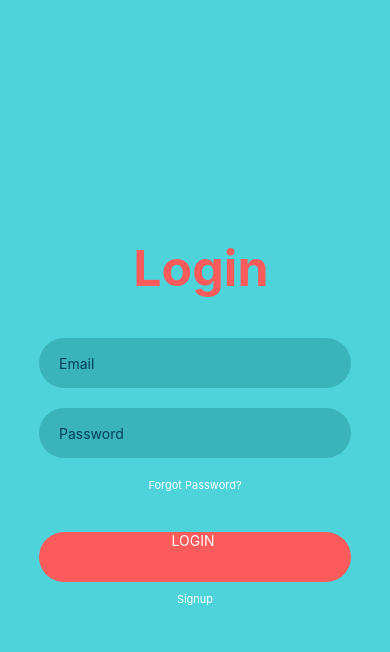
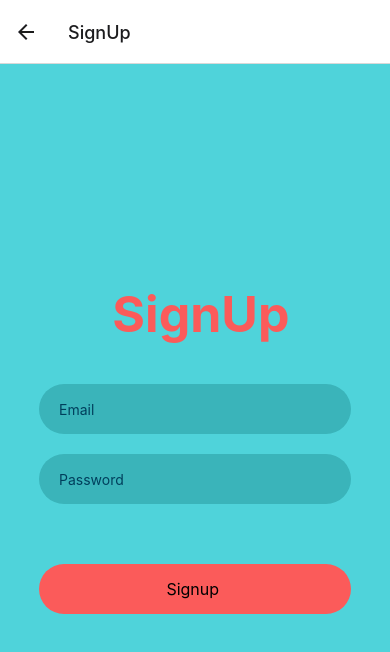
Before and after one commit to harshaSenaratne/zeeds-mobile, a React Native app: screen /SignUp in a window 390 px wide. Shown: the top 652 px of the page. Built offline with nearby package versions, Linux system fonts and the light colour scheme; no server answers.

Commit message:
Firebase integration complete

```diff
--- a/App.tsx
+++ b/App.tsx
@@ -1,21 +1,8 @@
-import { StatusBar } from 'expo-status-bar';
-import { StyleSheet, Text, View } from 'react-native';
-import Login from './src/screens/Login'
+import './src/config/firebase';
+import RootNavigation from './src/navigation';
+
 export default function App() {
   return (
-    <Login/>
-    // <View style={styles.container}>
-    //   <Text>Open up App.tsx to start working on your app!</Text>
-    //   <StatusBar style="auto" />
-    // </View>
+    <RootNavigation/>
   );
 }
-
-const styles = StyleSheet.create({
-  container: {
-    flex: 1,
-    backgroundColor: '#fff',
-    alignItems: 'center',
-    justifyContent: 'center',
-  },
-});
--- /dev/null
+++ b/metro.config.js
@@ -0,0 +1,6 @@
+const { getDefaultConfig } = require('@expo/metro-config');
+
+const defaultConfig = getDefaultConfig(__dirname);
+defaultConfig.resolver.assetExts.push('cjs');
+
+module.exports = defaultConfig;
--- /dev/null
+++ b/src/config/firebase.ts
@@ -0,0 +1,21 @@
+// Import the functions you need from the SDKs you need
+import { initializeApp } from "firebase/app";
+import 'firebase/auth';
+// TODO: Add SDKs for Firebase products that you want to use
+// https://firebase.google.com/docs/web/setup#available-libraries
+
+// Your web app's Firebase configuration
+// For Firebase JS SDK v7.20.0 and later, measurementId is optional
+const firebaseConfig = {
+  apiKey: "AIzaSyDTzIMv901rKwo6PTNB8X-zu7O3DOUNKFg",
+  authDomain: "zeeds-app-9c2fc.firebaseapp.com",
+  projectId: "zeeds-app-9c2fc",
+  storageBucket: "zeeds-app-9c2fc.appspot.com",
+  messagingSenderId: "976521892930",
+  appId: "1:976521892930:web:6e5b591a0ec2c8f69109db"
+}
+
+// Initialize Firebase
+const app = initializeApp(firebaseConfig);
+
+export default app;
--- /dev/null
+++ b/src/hooks/useAuth.ts
@@ -0,0 +1,26 @@
+import React, { useEffect } from "react";
+import { getAuth, onAuthStateChanged, User } from "firebase/auth";
+
+const auth = getAuth();
+
+export function useAuth() {
+  const [user, setUser] = React.useState<User>();
+
+  useEffect(() => {
+    const unsubscribeFromAuthStateChanged = onAuthStateChanged(auth, (user) => {
+      if (user) {
+
+        setUser(user);
+      } else {
+        // User is signed out
+        setUser(undefined);
+      }
+    });
+
+    return unsubscribeFromAuthStateChanged;
+  }, []);
+
+  return {
+    user,
+  };
+}
--- /dev/null
+++ b/src/navigation/authStack.tsx
@@ -0,0 +1,24 @@
+import React from 'react';
+import { NavigationContainer } from '@react-navigation/native';
+import { createStackNavigator } from '@react-navigation/stack';
+import Login from '../screens/Login';
+import SignUp from '../screens/SignUp';
+
+const Stack = createStackNavigator();
+
+export default function AuthStack() {
+  return (
+    <NavigationContainer>
+      <Stack.Navigator
+          screenOptions={{
+             cardStyle: {
+            backgroundColor: '#0e1529'
+          },
+          headerShown: true
+        }}>
+        <Stack.Screen name="Login" component={Login} />
+        <Stack.Screen name="SignUp" component={SignUp} />
+      </Stack.Navigator>
+    </NavigationContainer>
+  );
+}
--- /dev/null
+++ b/src/navigation/index.tsx
@@ -0,0 +1,11 @@
+import React from 'react';
+import { useAuth } from '../hooks/useAuth';
+import UserStack from './userStack';
+import AuthStack from './authStack';
+
+export default function RootNavigation() {
+   const { user } = useAuth();
+
+  return user ? <UserStack /> : <AuthStack />;
+  // return <UserStack />
+}
--- /dev/null
+++ b/src/navigation/userStack.tsx
@@ -0,0 +1,43 @@
+import React from "react";
+import { NavigationContainer } from "@react-navigation/native";
+import { createBottomTabNavigator } from "@react-navigation/bottom-tabs";
+import UpdateNumber from "../screens/UpdateNumber";
+import ViewNumber from "../screens/ViewNumber";
+
+const Tab = createBottomTabNavigator();
+
+export default function UserStack() {
+  return (
+    <NavigationContainer>
+      <Tab.Navigator
+        screenOptions={{
+          headerShown: false,
+          tabBarStyle: { backgroundColor: "#0e1529" },
+        }}
+        sceneContainerStyle={{ backgroundColor: "#0e1529" }}
+      >
+        <Tab.Screen
+          name="One"
+          component={ViewNumber}
+          options={{
+            tabBarShowLabel: true,
+          }}
+        />
+        <Tab.Screen
+          name="Two"
+          component={UpdateNumber}
+          options={{
+            tabBarShowLabel: true,
+          }}
+        />
+        <Tab.Screen
+          name="Three"
+          component={ViewNumber}
+          options={{
+            tabBarShowLabel: true,
+          }}
+        />
+      </Tab.Navigator>
+    </NavigationContainer>
+  );
+}
--- a/src/screens/Login.tsx
+++ b/src/screens/Login.tsx
@@ -6,7 +6,12 @@ import {
   TextInput,
   TouchableOpacity,
 } from "react-native";
-const Login = () => {
+import { getAuth, signInWithEmailAndPassword } from "firebase/auth";
+import { StackScreenProps } from "@react-navigation/stack";
+
+const auth = getAuth();
+
+const Login = ({navigation}:any) => {
   const onPressLogin = () => {
     // Do something about login operation
   };
@@ -14,21 +19,44 @@ const Login = () => {
     // Do something about forgot password operation
   };
   const onPressSignUp = () => {
-    // Do something about signup operation
+    navigation.navigate('SignUp')
   };
-  const [state, setState] = useState({
+  const [value, setValue] = useState({
     email: "",
     password: "",
+    error: "",
   });
+
+
+  async function signIn() {
+    if (value.email === "" || value.password === "") {
+      setValue({
+        ...value,
+        error: "Email and password are mandatory.",
+      });
+      return;
+    }
+
+    try {
+      await signInWithEmailAndPassword(auth, value.email, value.password);
+    } catch (error) {
+      setValue({
+        ...value,
+        error: error.message,
+      });
+    }
+  }
+
   return (
     <View style={styles.container}>
       <Text style={styles.title}> Login</Text>
       <View style={styles.inputView}>
         <TextInput
           style={styles.inputText}
+          value={value.email}
           placeholder="Email"
           placeholderTextColor="#003f5c"
-          onChangeText={(text) => setState({ email: text })}
+          onChangeText={(text) => setValue({ ...value, email: text })}
         />
       </View>
       <View style={styles.inputView}>
@@ -37,14 +65,11 @@ const Login = () => {
           secureTextEntry
           placeholder="Password"
           placeholderTextColor="#003f5c"
-          onChangeText={(text) => setState({ password: text })}
+          onChangeText={(text) => setValue({ ...value, password: text })}
         />
       </View>
-      <TouchableOpacity onPress={onPressForgotPassword}>
-        <Text style={styles.forgotAndSignUpText}>Forgot Password?</Text>
-      </TouchableOpacity>
-      <TouchableOpacity onPress={onPressLogin} style={styles.loginBtn}>
-        <Text style={styles.inputText}>LOGIN </Text>
+      <TouchableOpacity onPress={signIn} style={styles.loginBtn}>
+        <Text style={styles.btnText}>LOGIN </Text>
       </TouchableOpacity>
       <TouchableOpacity onPress={onPressSignUp}>
         <Text style={styles.forgotAndSignUpText}>Signup</Text>
@@ -92,5 +117,10 @@ const styles = StyleSheet.create({
     marginTop: 40,
     marginBottom: 10,
   },
+  btnText:{
+    fontSize: 16,
+    alignItems: "center",
+    justifyContent: "center",
+  }
 });
 export default Login;
--- a/src/screens/SignUp.tsx
+++ b/src/screens/SignUp.tsx
@@ -6,15 +6,36 @@ import {
   TextInput,
   TouchableOpacity,
 } from "react-native";
-const SignUp = () => {
+import { getAuth, createUserWithEmailAndPassword } from "firebase/auth";
+const auth = getAuth();
 
-  const onPressSignUp = () => {
-    // Do something about signup operation
-  };
-  const [state, setState] = useState({
-    email: "",
-    password: "",
-  });
+const SignUp = ({navigation}:any) => {
+  const [value, setValue] = React.useState({
+    email: '',
+    password: '',
+    error: ''
+  })
+
+  async function signUp() {
+
+    if (value.email === '' || value.password === '') {
+      setValue({
+        ...value,
+        error: 'Email and password are mandatory.'
+      })
+      return;
+    }
+
+    try {
+      await createUserWithEmailAndPassword(auth, value.email, value.password);
+      navigation.navigate('Login');
+    } catch (error) {
+      setValue({
+        ...value,
+        error: error.message,
+      })
+    }
+  }
   return (
     <View style={styles.container}>
       <Text style={styles.title}> SignUp</Text>
@@ -22,9 +43,10 @@ const SignUp = () => {
         <TextInput
           style={styles.inputText}
           placeholder="Email"
+          value={value.email}
+
           placeholderTextColor="#003f5c"
-          onChangeText={(text) => setState({ email: text })}
-        />
+               onChangeText={(text) => setValue({ ...value, email: text })}        />
       </View>
       <View style={styles.inputView}>
         <TextInput
@@ -32,11 +54,10 @@ const SignUp = () => {
           secureTextEntry
           placeholder="Password"
           placeholderTextColor="#003f5c"
-          onChangeText={(text) => setState({ password: text })}
-        />
+          onChangeText={(text) => setValue({ ...value, password: text })}        />
       </View>
-      <TouchableOpacity onPress={onPressLogin} style={styles.loginBtn}>
-        <Text style={styles.inputText}>Signup </Text>
+      <TouchableOpacity onPress={signUp} style={styles.loginBtn}>
+        <Text style={styles.btnText}>Signup </Text>
       </TouchableOpacity>
 
     </View>
@@ -82,5 +103,10 @@ const styles = StyleSheet.create({
     marginTop: 40,
     marginBottom: 10,
   },
+  btnText:{
+    fontSize: 16,
+    alignItems: "center",
+    justifyContent: "center",
+  }
 });
 export default SignUp;
--- /dev/null
+++ b/src/screens/UpdateNumber.tsx
@@ -0,0 +1,78 @@
+import React, { useState } from "react";
+import {
+  StyleSheet,
+  Text,
+  View,
+  TextInput,
+  TouchableOpacity,
+} from "react-native";
+const UpdateNumber = () => {
+
+  const onUpdate = () => {
+    // Do something about signup operation
+  };
+  const [state, setState] = useState({
+    number: "",
+  });
+  return (
+    <View style={styles.container}>
+      <Text style={styles.title}> Current Number : 1</Text>
+      <View style={styles.inputView}>
+        <TextInput
+          style={styles.inputText}
+          keyboardType='numeric'
+          placeholder="type a number"
+          placeholderTextColor="#003f5c"
+          onChangeText={(value) => setState({ number: value })}
+        />
+      </View>
+      <TouchableOpacity onPress={onUpdate} style={styles.updateBtn}>
+        <Text style={styles.btnText}>Update </Text>
+      </TouchableOpacity>
+
+    </View>
+  );
+};
+const styles = StyleSheet.create({
+  container: {
+    flex: 1,
+    backgroundColor: "#4FD3DA",
+    alignItems: "center",
+    justifyContent: "center",
+  },
+  title: {
+    fontWeight: "bold",
+    fontSize: 30,
+    color: "#fb5b5a",
+    marginBottom: 40,
+  },
+  inputView: {
+    width: "80%",
+    backgroundColor: "#3AB4BA",
+    borderRadius: 25,
+    height: 50,
+    marginBottom: 20,
+    justifyContent: "center",
+    padding: 20,
+  },
+  inputText: {
+    height: 50,
+    color: "white",
+  },
+  updateBtn: {
+    width: "80%",
+    backgroundColor: "#fb5b5a",
+    borderRadius: 25,
+    height: 50,
+    alignItems: "center",
+    justifyContent: "center",
+    marginTop: 40,
+    marginBottom: 10,
+  },
+  btnText:{
+    fontSize: 30,
+    alignItems: "center",
+    justifyContent: "center",
+  }
+});
+export default UpdateNumber;
--- /dev/null
+++ b/src/screens/ViewNumber.tsx
@@ -0,0 +1,38 @@
+import React from "react";
+import {
+  StyleSheet,
+  Text,
+  View,
+} from "react-native";
+import { TouchableOpacity } from "react-native-gesture-handler";
+import { getAuth, signOut } from "firebase/auth";
+
+const auth = getAuth();
+
+const ViewNumber = () => {
+  return (
+    <View style={styles.container}>
+      <View>
+        <TouchableOpacity  onPress={() => signOut(auth)}>
+      <Text style={styles.title}> Sign out</Text>
+      </TouchableOpacity>
+      </View>
+      <Text style={styles.title}> The Number Is : 1</Text>
+    </View>
+  );
+};
+const styles = StyleSheet.create({
+  container: {
+    flex: 1,
+    backgroundColor: "#4FD3DA",
+    alignItems: "center",
+    justifyContent: "center",
+  },
+  title: {
+    fontWeight: "bold",
+    fontSize: 30,
+    color: "#fb5b5a",
+    marginBottom: 40,
+  },
+});
+export default ViewNumber;
```
Also changed, not shown: package.json (+8 -1 lines), 1 other file (tests, documents, lock files or other folders).
